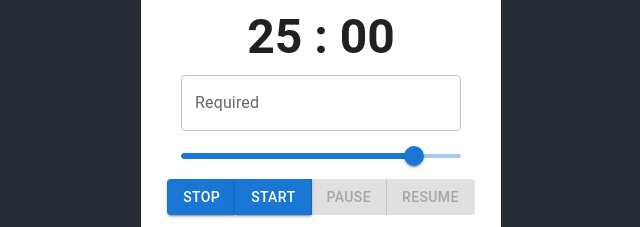
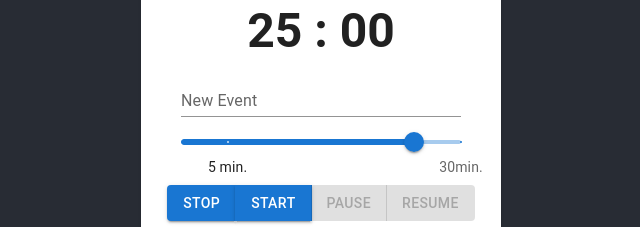
Before and after one commit to Julrum/ITE3068, a React (Create React App) app in the folder timer/: page / in a window 1280 px wide. Shown: the part 407-634 px from the top of the page, without its empty margins (319-959 px from the left). Built offline with nearby package versions, Linux system fonts and the light colour scheme.

Commit message:
Add TimerTitle and connect handleSubmit on Start button

```diff
--- a/timer/src/Timer/Form.js
+++ b/timer/src/Timer/Form.js
@@ -14,8 +14,13 @@ let Timerform = ({
   handleChangeTextField,
   handleSubmit,
 }) => {
+  let marks = [
+    { value: 5, label: "5 min." },
+    { value: 30, label: "30min." },
+  ];
   console.log(timerTitle);
   return (
+    !activated && (
       <Container>
         <div style={{ width: "280px" }}>
           <form onSubmit={handleSubmit}>
@@ -25,7 +30,8 @@ let Timerform = ({
               sx={{ width: "100%", my: "10px" }}
               id="timer-title"
               value={timerTitle}
-            label={errorTextField ? "Error" : "Required"}
+              label={errorTextField ? "Error" : "New Event"}
+              variant="standard"
               onChange={handleChangeTextField}
             />
             <Typography color="error">{helperText}</Typography>
@@ -33,6 +39,7 @@ let Timerform = ({
               disabled={activated}
               defaultValue={25}
               value={timerValue / 60}
+              marks={marks}
               step={5}
               min={0}
               max={30}
@@ -41,6 +48,7 @@ let Timerform = ({
           </form>
         </div>
       </Container>
+    )
   );
 };
 
--- /dev/null
+++ b/timer/src/Timer/Title.js
@@ -0,0 +1,10 @@
+import { Typography } from "@mui/material";
+
+let TimerTitle = ({ activated, taskTitle }) =>
+  activated && (
+    <Typography variant="h3" sx={{ fontWeight: 700 }}>
+      {taskTitle}
+    </Typography>
+  );
+
+export default TimerTitle;
--- a/timer/src/Timer/index.js
+++ b/timer/src/Timer/index.js
@@ -7,6 +7,7 @@ import TimerAnimation from "./Animation";
 import TimerControl from "./Control";
 import TimeUp from "./TimeUp";
 import Timerform from "./Form";
+import TimerTitle from "./Title";
 
 let timerValue = 1500;
 class TimerPannel extends Component {
@@ -20,6 +21,7 @@ class TimerPannel extends Component {
       timerValue,
       helperText: "",
       timerTitle: "",
+      currentTitle: "",
       helperTextField: "",
       errorTextField: false,
     };
@@ -123,6 +125,7 @@ class TimerPannel extends Component {
       this.setState({ errorTextField: true, helperTextField: "Empty Title" });
     } else {
       this.setState({
+        currentTitle: timerTitle,
         timerTitle: "",
         timerValue,
         remained: timerValue,
@@ -139,6 +142,7 @@ class TimerPannel extends Component {
       activated,
       paused,
       helperText,
+      currentTitle,
       timerTitle,
       errorTextField,
       helperTextField,
@@ -160,6 +164,7 @@ class TimerPannel extends Component {
               activated={activated}
               paused={paused}
             />
+            <TimerTitle activated={activated} taskTitle={currentTitle} />
             <Remained remained={remained} />
             <Timerform
               activated={activated}
@@ -175,7 +180,7 @@ class TimerPannel extends Component {
             <TimerControl
               activated={activated}
               paused={paused}
-              handleStartTimer={this.handleStartTimer}
+              handleStartTimer={this.handleSubmit}
               handleStopTimer={this.handleStopTimer}
               handlePauseTimer={this.handlePauseTimer}
               handleResumeTimer={this.handleResumeTimer}
```
Lines whose indentation alone changed are shown as unchanged.
